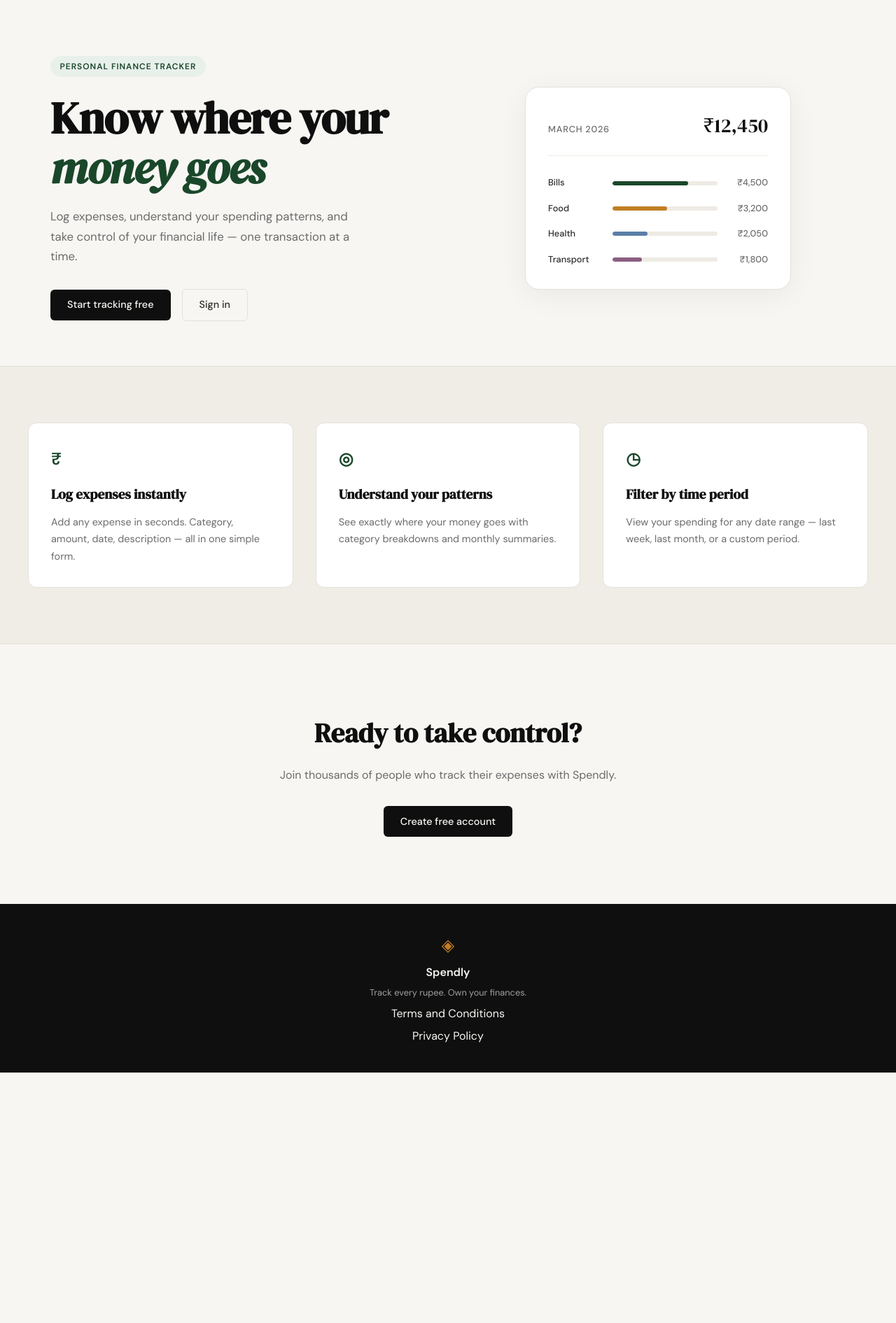
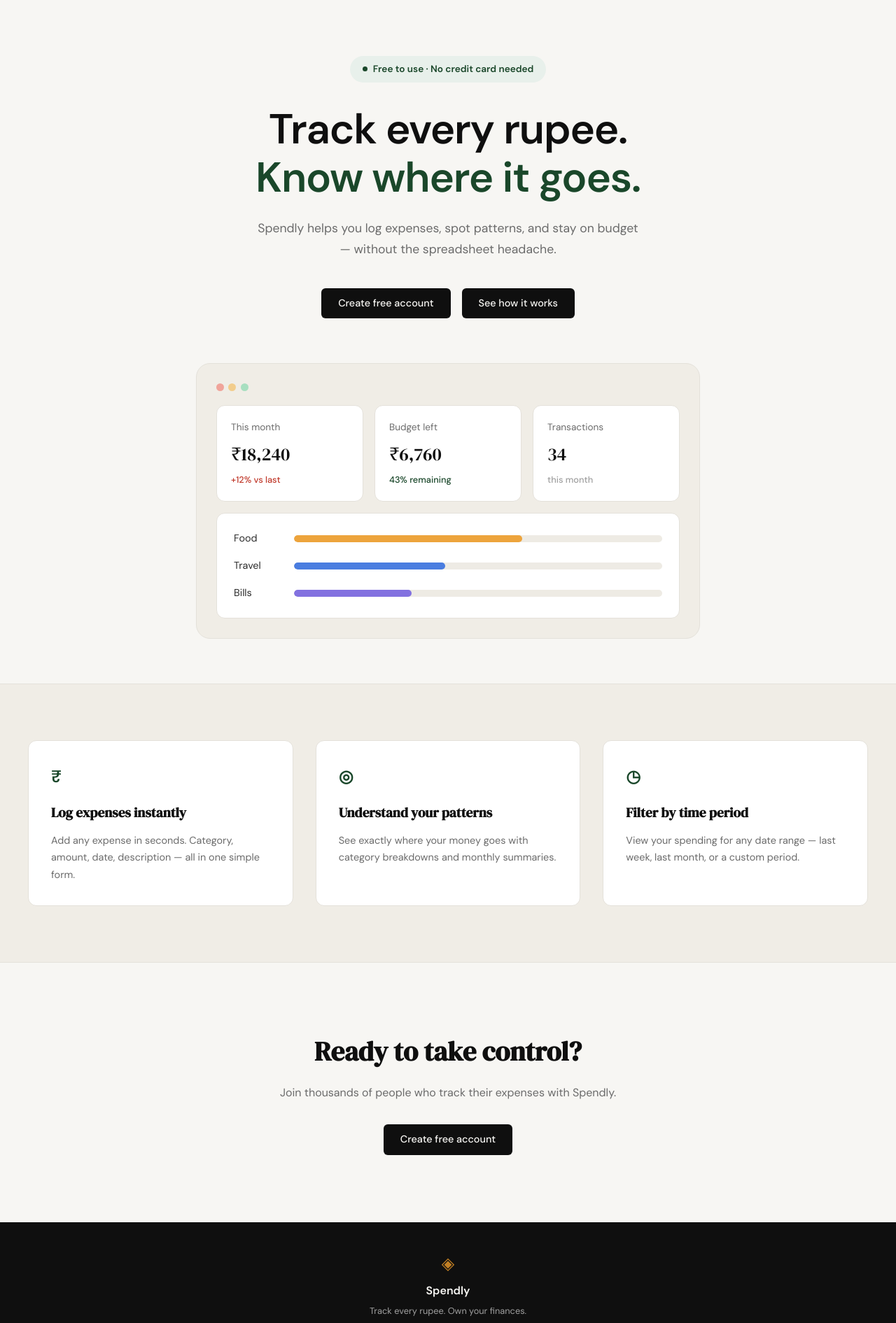
Before and after one commit to yogesh1006/spendly, a Flask app: page / in a window 1280 px wide. Shown: the part 61-1952 px from the top of the page at 70% size. Before the commit the page ends 1594 px from the top, so only its background shows below. Run offline with Flask 3, Linux system fonts and the light colour scheme.

Commit message:
landing: redesign hero section to match mockup

```diff
--- a/static/css/style.css
+++ b/static/css/style.css
@@ -125,136 +125,173 @@ a { color: inherit; text-decoration: none; }
 
 .hero {
     padding: 5rem 2rem 4rem;
-    display: grid;
-    grid-template-columns: 1fr 1fr;
-    gap: 4rem;
-    align-items: center;
     max-width: var(--max-width);
     margin: 0 auto;
 }
 
+.hero-inner {
+    max-width: 720px;
+    margin: 0 auto;
+    text-align: center;
+}
+
 .hero-badge {
-    display: inline-block;
+    display: inline-flex;
+    align-items: center;
+    gap: 0.5rem;
     background: var(--accent-light);
     color: var(--accent);
-    font-size: 0.75rem;
+    font-size: 0.85rem;
     font-weight: 600;
-    letter-spacing: 0.08em;
-    text-transform: uppercase;
-    padding: 0.35rem 0.85rem;
+    padding: 0.5rem 1.1rem;
     border-radius: 999px;
+    margin-bottom: 2rem;
+}
+
+.hero-badge-dot {
+    width: 7px;
+    height: 7px;
+    border-radius: 50%;
+    background: var(--accent);
+    display: inline-block;
+}
+
+.hero-title {
+    font-family: var(--font-body);
+    font-weight: 700;
+    font-size: clamp(2.5rem, 6vw, 3.75rem);
+    line-height: 1.15;
+    letter-spacing: -0.02em;
+    color: var(--ink);
     margin-bottom: 1.5rem;
 }
 
-.hero-title {
-    font-family: var(--font-display);
-    font-size: clamp(2.5rem, 5vw, 4rem);
-    line-height: 1.1;
-    letter-spacing: -0.02em;
-    color: var(--ink);
-    margin-bottom: 1.25rem;
-}
-
-.hero-title em {
-    font-style: italic;
+.hero-title-accent {
+    display: block;
     color: var(--accent);
 }
 
 .hero-subtitle {
-    font-size: 1.05rem;
+    font-size: 1.1rem;
     color: var(--ink-muted);
     line-height: 1.7;
-    max-width: 460px;
-    margin-bottom: 2rem;
+    max-width: 560px;
+    margin: 0 auto 2.5rem;
 }
 
 .hero-actions {
     display: flex;
     gap: 1rem;
     align-items: center;
+    justify-content: center;
+    margin-bottom: 4rem;
 }
 
 /* ------------------------------------------------------------------ */
-/* Mock card (hero visual)                                             */
+/* Hero dashboard mock                                                 */
 /* ------------------------------------------------------------------ */
 
-.hero-visual {
-    display: flex;
-    justify-content: center;
+.hero-dashboard {
+    background: var(--paper-warm);
+    border: 1px solid var(--border);
+    border-radius: var(--radius-lg);
+    padding: 1.75rem;
+    max-width: 1000px;
+    margin: 0 auto;
 }
 
-.mock-card {
+.dash-dots {
+    display: flex;
+    gap: 0.4rem;
+    margin-bottom: 1.25rem;
+}
+
+.dash-dot {
+    width: 11px;
+    height: 11px;
+    border-radius: 50%;
+}
+
+.dash-dot-red { background: #f0a49a; }
+.dash-dot-yellow { background: #f2cd8c; }
+.dash-dot-green { background: #a8dfc0; }
+
+.dash-stats {
+    display: grid;
+    grid-template-columns: repeat(3, 1fr);
+    gap: 1rem;
+    margin-bottom: 1rem;
+}
+
+.stat-tile {
     background: var(--paper-card);
     border: 1px solid var(--border);
-    border-radius: var(--radius-lg);
-    padding: 2rem;
-    width: 100%;
-    max-width: 380px;
-    box-shadow: 0 8px 40px rgba(0,0,0,0.06);
+    border-radius: var(--radius-md);
+    padding: 1.25rem;
+    text-align: left;
+    display: flex;
+    flex-direction: column;
+    gap: 0.4rem;
 }
 
-.mock-card-header {
-    display: flex;
-    justify-content: space-between;
-    align-items: baseline;
-    margin-bottom: 1.75rem;
-    padding-bottom: 1.25rem;
-    border-bottom: 1px solid var(--border-soft);
+.stat-label {
+    font-size: 0.85rem;
+    color: var(--ink-muted);
 }
 
-.mock-label {
-    font-size: 0.8rem;
-    font-weight: 500;
-    color: var(--ink-muted);
-    text-transform: uppercase;
-    letter-spacing: 0.06em;
-}
-
-.mock-total {
+.stat-value {
     font-family: var(--font-display);
-    font-size: 1.75rem;
+    font-size: 1.6rem;
     color: var(--ink);
 }
 
-.mock-bars { display: flex; flex-direction: column; gap: 1rem; }
-
-.mock-bar-row {
-    display: grid;
-    grid-template-columns: 80px 1fr 60px;
-    align-items: center;
-    gap: 0.75rem;
+.stat-delta {
+    font-size: 0.8rem;
+    font-weight: 500;
 }
 
-.mock-cat {
-    font-size: 0.8rem;
-    font-weight: 500;
+.stat-delta-down { color: var(--danger); }
+.stat-delta-up { color: var(--accent); }
+.stat-delta-neutral { color: var(--ink-faint); }
+
+.dash-categories {
+    background: var(--paper-card);
+    border: 1px solid var(--border);
+    border-radius: var(--radius-md);
+    padding: 1.5rem;
+    display: flex;
+    flex-direction: column;
+    gap: 1rem;
+    text-align: left;
+}
+
+.dash-cat-row {
+    display: grid;
+    grid-template-columns: 70px 1fr;
+    align-items: center;
+    gap: 1rem;
+}
+
+.dash-cat-name {
+    font-size: 0.9rem;
     color: var(--ink-soft);
 }
 
-.mock-bar-track {
-    height: 6px;
+.dash-cat-track {
+    height: 10px;
     background: var(--border-soft);
     border-radius: 999px;
     overflow: hidden;
 }
 
-.mock-bar {
+.dash-cat-bar {
     height: 100%;
-    background: var(--accent);
     border-radius: 999px;
-    transition: width 0.6s ease;
 }
 
-.mock-bar-2 { background: var(--accent-2); }
-.mock-bar-3 { background: #5b7fa6; }
-.mock-bar-4 { background: #8b5e83; }
-
-.mock-amt {
-    font-size: 0.8rem;
-    font-weight: 500;
-    color: var(--ink-muted);
-    text-align: right;
-}
+.dash-cat-bar-food { width: 62%; background: #eda43c; }
+.dash-cat-bar-travel { width: 41%; background: #4a7de0; }
+.dash-cat-bar-bills { width: 32%; background: #8271e0; }
 
 /* ------------------------------------------------------------------ */
 /* Buttons                                                             */
@@ -553,14 +590,8 @@ a { color: inherit; text-decoration: none; }
 /* ------------------------------------------------------------------ */
 
 @media (max-width: 900px) {
-    .hero {
-        grid-template-columns: 1fr;
-        text-align: center;
-    }
-
     .hero-subtitle { max-width: 100%; }
-    .hero-actions { justify-content: center; }
-    .hero-visual { display: none; }
+    .dash-stats { grid-template-columns: 1fr; }
 
     .features-inner { grid-template-columns: 1fr; }
 }
@@ -568,4 +599,6 @@ a { color: inherit; text-decoration: none; }
 @media (max-width: 600px) {
     .nav-links a:not(.nav-cta) { display: none; }
     .hero { padding: 3rem 1rem 2rem; }
+    .hero-actions { flex-direction: column; align-items: stretch; }
+    .dash-cat-row { grid-template-columns: 56px 1fr; }
 }
--- a/templates/landing.html
+++ b/templates/landing.html
@@ -6,55 +6,64 @@
 
 <section class="hero">
     <div class="hero-inner">
-        <div class="hero-badge">Personal Finance Tracker</div>
+        <div class="hero-badge">
+            <span class="hero-badge-dot"></span>
+            Free to use · No credit card needed
+        </div>
         <h1 class="hero-title">
-            Know where your<br>
-            <em>money goes</em>
+            Track every rupee.<br>
+            <span class="hero-title-accent">Know where it goes.</span>
         </h1>
         <p class="hero-subtitle">
-            Log expenses, understand your spending patterns,
-            and take control of your financial life —
-            one transaction at a time.
+            Spendly helps you log expenses, spot patterns, and stay
+            on budget — without the spreadsheet headache.
         </p>
         <div class="hero-actions">
-            <a href="{{ url_for('register') }}" class="btn-primary">Start tracking free</a>
-            <a href="{{ url_for('login') }}" class="btn-ghost">Sign in</a>
+            <a href="{{ url_for('register') }}" class="btn-primary">Create free account</a>
+            <a href="#" class="btn-primary">See how it works</a>
         </div>
-    </div>
-    <div class="hero-visual">
-        <div class="mock-card">
-            <div class="mock-card-header">
-                <span class="mock-label">March 2026</span>
-                <span class="mock-total">₹12,450</span>
+
+        <div class="hero-dashboard">
+            <div class="dash-dots">
+                <span class="dash-dot dash-dot-red"></span>
+                <span class="dash-dot dash-dot-yellow"></span>
+                <span class="dash-dot dash-dot-green"></span>
             </div>
-            <div class="mock-bars">
-                <div class="mock-bar-row">
-                    <span class="mock-cat">Bills</span>
-                    <div class="mock-bar-track">
-                        <div class="mock-bar" style="width: 72%"></div>
+            <div class="dash-stats">
+                <div class="stat-tile">
+                    <span class="stat-label">This month</span>
+                    <span class="stat-value">₹18,240</span>
+                    <span class="stat-delta stat-delta-down">+12% vs last</span>
+                </div>
+                <div class="stat-tile">
+                    <span class="stat-label">Budget left</span>
+                    <span class="stat-value">₹6,760</span>
+                    <span class="stat-delta stat-delta-up">43% remaining</span>
+                </div>
+                <div class="stat-tile">
+                    <span class="stat-label">Transactions</span>
+                    <span class="stat-value">34</span>
+                    <span class="stat-delta stat-delta-neutral">this month</span>
+                </div>
+            </div>
+            <div class="dash-categories">
+                <div class="dash-cat-row">
+                    <span class="dash-cat-name">Food</span>
+                    <div class="dash-cat-track">
+                        <div class="dash-cat-bar dash-cat-bar-food"></div>
                     </div>
-                    <span class="mock-amt">₹4,500</span>
                 </div>
-                <div class="mock-bar-row">
-                    <span class="mock-cat">Food</span>
-                    <div class="mock-bar-track">
-                        <div class="mock-bar mock-bar-2" style="width: 52%"></div>
+                <div class="dash-cat-row">
+                    <span class="dash-cat-name">Travel</span>
+                    <div class="dash-cat-track">
+                        <div class="dash-cat-bar dash-cat-bar-travel"></div>
                     </div>
-                    <span class="mock-amt">₹3,200</span>
                 </div>
-                <div class="mock-bar-row">
-                    <span class="mock-cat">Health</span>
-                    <div class="mock-bar-track">
-                        <div class="mock-bar mock-bar-3" style="width: 33%"></div>
+                <div class="dash-cat-row">
+                    <span class="dash-cat-name">Bills</span>
+                    <div class="dash-cat-track">
+                        <div class="dash-cat-bar dash-cat-bar-bills"></div>
                     </div>
-                    <span class="mock-amt">₹2,050</span>
-                </div>
-                <div class="mock-bar-row">
-                    <span class="mock-cat">Transport</span>
-                    <div class="mock-bar-track">
-                        <div class="mock-bar mock-bar-4" style="width: 28%"></div>
-                    </div>
-                    <span class="mock-amt">₹1,800</span>
                 </div>
             </div>
         </div>
```
